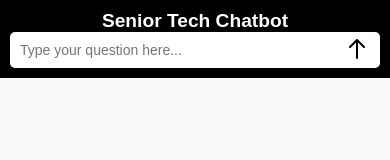
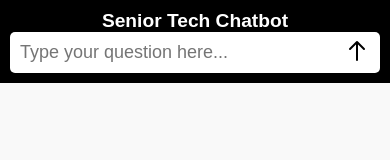
Before and after one commit to mpmiotto/senior-tech-chatbot, a website: page index.html in a window 390 px wide. Drawn offline with nearby package versions, Linux system fonts and the light colour scheme.

Commit message:
update to fix header on mobile

```diff
--- a/index.html
+++ b/index.html
@@ -2,7 +2,10 @@
 <html lang="en">
   <head>
     <meta charset="UTF-8" />
-    <meta name="viewport" content="width=device-width, initial-scale=1.0" />
+    <meta
+      name="viewport"
+      content="width=device-width, initial-scale=1.0, user-scalable=no"
+    />
     <title>Senior Tech Chatbot (Prototype)</title>
     <script src="https://cdn.jsdelivr.net/npm/marked/marked.min.js"></script>
     <style>
@@ -44,7 +47,7 @@
       #header input {
         width: 100%;
         padding: 12px 40px 12px 12px; /* Space for button */
-        font-size: 16px;
+        font-size: 18px; /* Ensures iOS does not zoom in */
         border: none;
         border-radius: 5px;
         outline: none;
@@ -108,7 +111,7 @@
         }
 
         #header input {
-          font-size: 14px;
+          font-size: 18px; /* Ensures iOS does not zoom in */
           padding: 10px 40px 10px 10px;
         }
 
```
